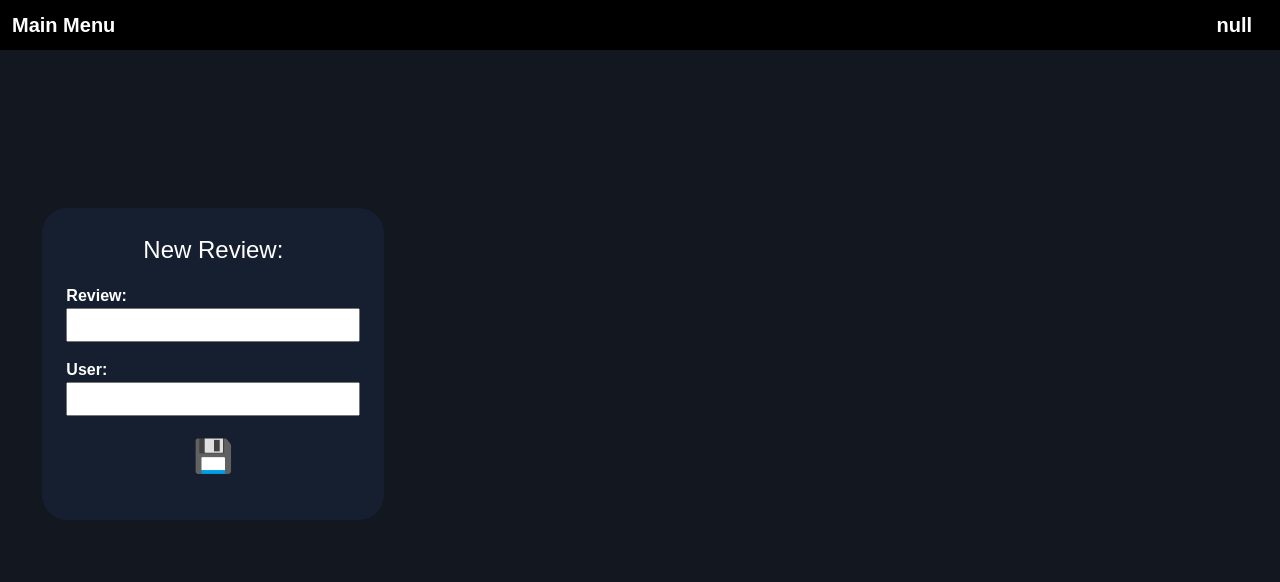
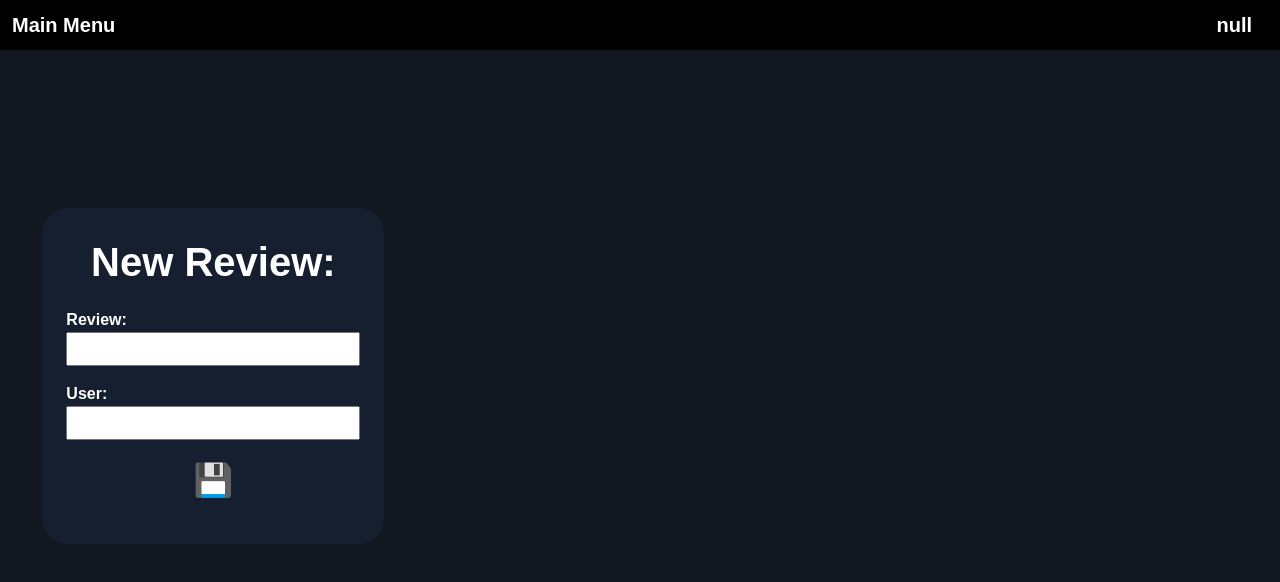
Before and after one commit to jtanasi12/Hell-Yea-Moviez, a website: page public/movie.html in a window 1280 px wide. Drawn offline with nearby package versions, Linux system fonts and the light colour scheme; no server answers.

Commit message:
Fixed New Review

```diff
--- a/public/style.css
+++ b/public/style.css
@@ -82,7 +82,8 @@ h4.movie-reviews{
 
   #newReview{
     text-align: center;
-    font-size: 1.5em;
+    font-size: 2.5em;
+    font-weight: bolder;
   }
 
 
```
